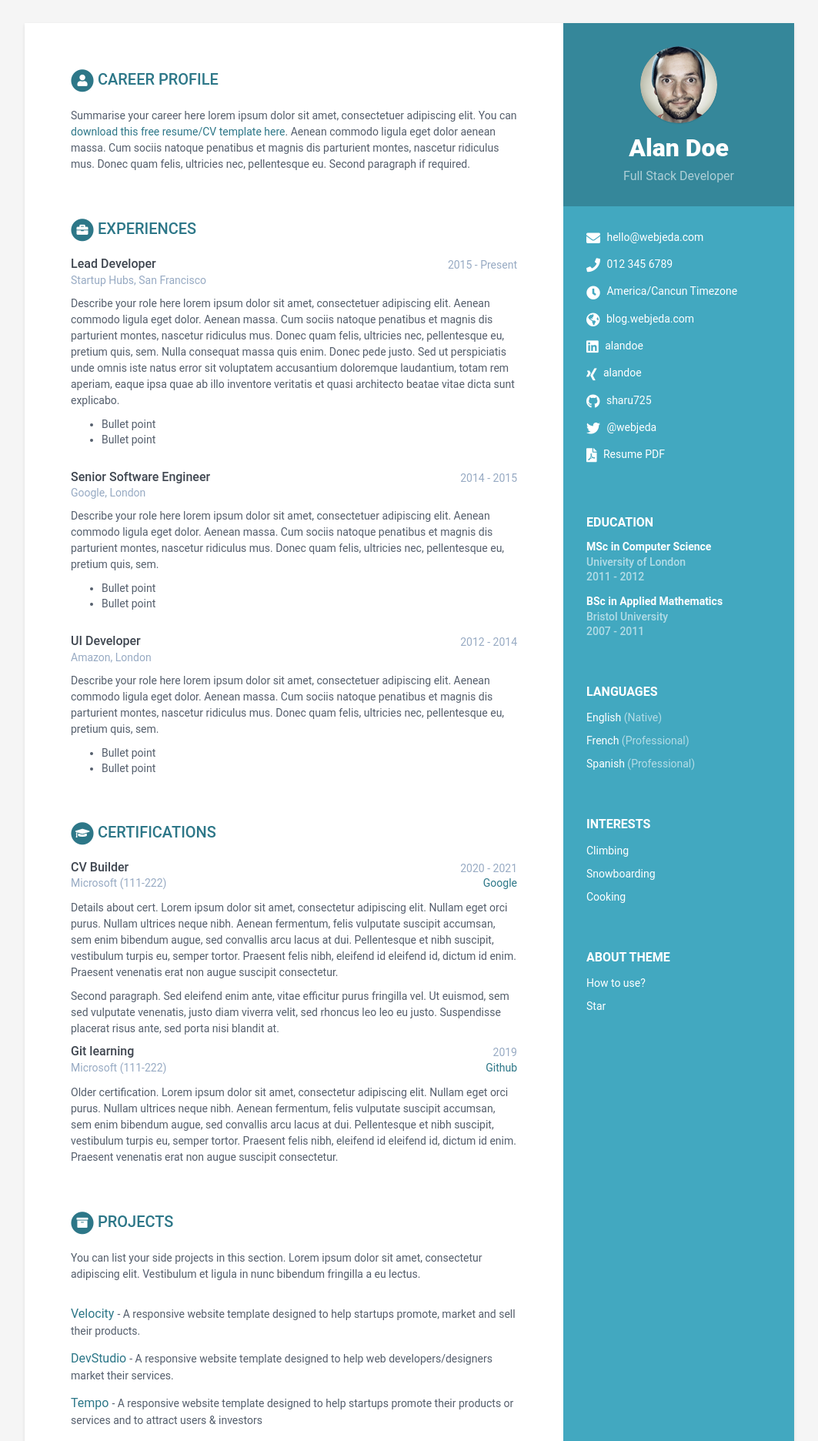
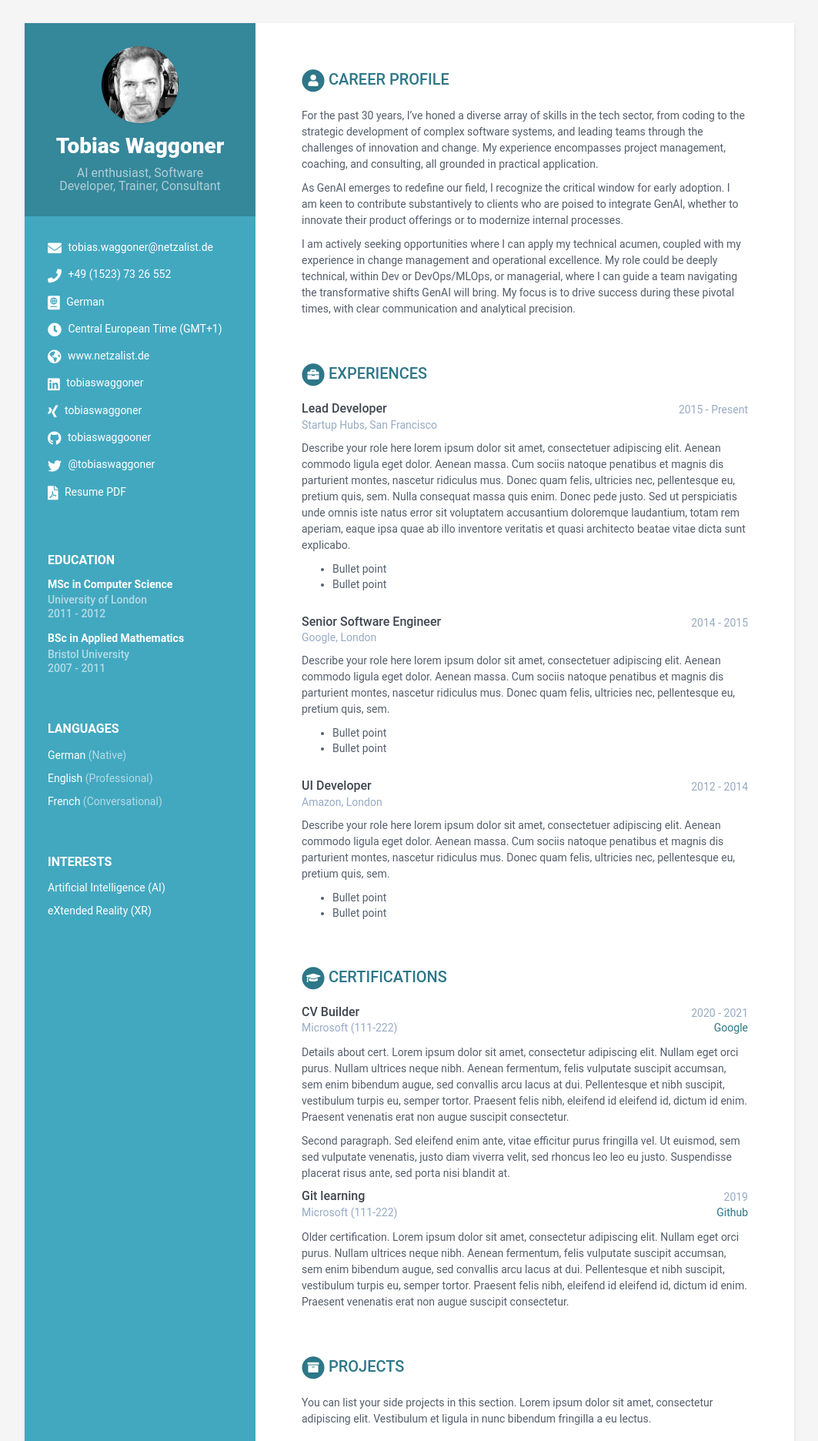
Before and after one commit to Netzalist-GmbH-Co-KG/website, a Jekyll site: the page built from index.html, in a window 1280 px wide. Shown: the top 1872 px of the page at 77% size, without its empty margins (108-1171 px from the left). Built offline with Jekyll 4.4.1, drawn with Linux system fonts in a browser that asks for light colours.

Commit message:
feat: started to adapt

```diff
--- a/_data/data.yml
+++ b/_data/data.yml
@@ -3,28 +3,28 @@
 #
 
 sidebar:
-    position: right # position of the sidebar : left or right
-    about: True # set to False or comment line if you want to remove the "how to use?" in the sidebar
+    position: left # position of the sidebar : left or right
+    about: False # set to False or comment line if you want to remove the "how to use?" in the sidebar
     education: True # set to False if you want education in main section instead of in sidebar
 
     # Profile information
-    name: Alan Doe
-    tagline: Full Stack Developer
-    avatar: profile.png  #place a 100x100 picture inside /assets/images/ folder and provide the name of the file below
+    name: Tobias Waggoner
+    tagline: AI enthusiast, Software Developer, Trainer, Consultant
+    avatar: Bild_100x100.jpg  #place a 100x100 picture inside /assets/images/ folder and provide the name of the file below
 
     # Sidebar links
-    email: hello@webjeda.com
-    phone: 012 345 6789
-    timezone: America/Cancun Timezone
-    citizenship:
-    website: blog.webjeda.com #do not add http://
-    linkedin: alandoe
-    xing: alandoe
-    github: sharu725
+    email: tobias.waggoner@netzalist.de
+    phone: +49 (1523) 73 26 552
+    timezone: Central European Time (GMT+1)
+    citizenship: German
+    website: www.netzalist.de
+    linkedin: tobiaswaggoner
+    xing: tobiaswaggoner
+    github: tobiaswaggooner
     telegram: # add your nickname without '@' sign
     gitlab:
     bitbucket:
-    twitter: '@webjeda'
+    twitter: '@tobiaswaggoner'
     stack-overflow: # Number/Username, e.g. 123456/alandoe
     codewars:
     goodreads: # Number-Username, e.g. 123456-alandoe
@@ -33,36 +33,32 @@ sidebar:
     languages:
       title: Languages
       info:
-        - idiom: English
+        - idiom: German
           level: Native
 
-        - idiom: French
+        - idiom: English
           level: Professional
 
-        - idiom: Spanish
-          level: Professional
+        - idiom: French
+          level: Conversational
 
     interests:
       title: Interests
       info:
-        - item: Climbing
+        - item: Artificial Intelligence (AI)
           link:
 
-        - item: Snowboarding
-          link:
-
-        - item: Cooking
+        - item: eXtended Reality (XR)
           link:
 
 career-profile:
     title: Career Profile
     summary: |
-      Summarise your career here lorem ipsum dolor sit amet, consectetuer
-      adipiscing elit. You can [download this free resume/CV template here]().
-      Aenean commodo ligula eget dolor aenean massa. Cum sociis natoque
-      penatibus et magnis dis parturient montes, nascetur ridiculus mus.
-      Donec quam felis, ultricies nec, pellentesque eu.
-      Second paragraph if required.
+      For the past 30 years, I've honed a diverse array of skills in the tech sector, from coding to the strategic development of complex software systems, and leading teams through the challenges of innovation and change. My experience encompasses project management, coaching, and consulting, all grounded in practical application.
+
+      As GenAI emerges to redefine our field, I recognize the critical window for early adoption. I am keen to contribute substantively to clients who are poised to integrate GenAI, whether to innovate their product offerings or to modernize internal processes.
+
+      I am actively seeking opportunities where I can apply my technical acumen, coupled with my experience in change management and operational excellence. My role could be deeply technical, within Dev or DevOps/MLOps, or managerial, where I can guide a team navigating the transformative shifts GenAI will bring. My focus is to drive success during these pivotal times, with clear communication and analytical precision.
 education:
     title: Education
     info:
--- a/_sass/_base.scss
+++ b/_sass/_base.scss
@@ -59,7 +59,7 @@ p {
     color: #fff;
   }
   .name {
-    font-size: 32px;
+    font-size: 28px;
     font-weight: 900;
     margin-top: 0;
     margin-bottom: 10px;
```
Also changed, not shown: .devcontainer/devcontainer.json (added), assets/images/Bild_100x100.jpg (added).
